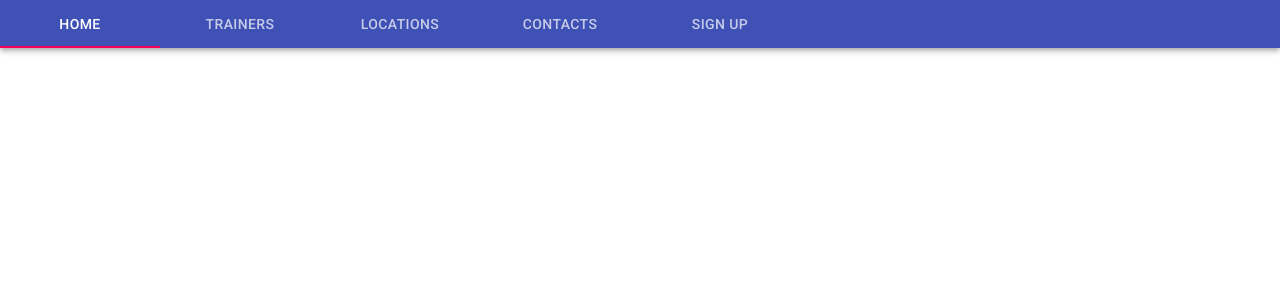
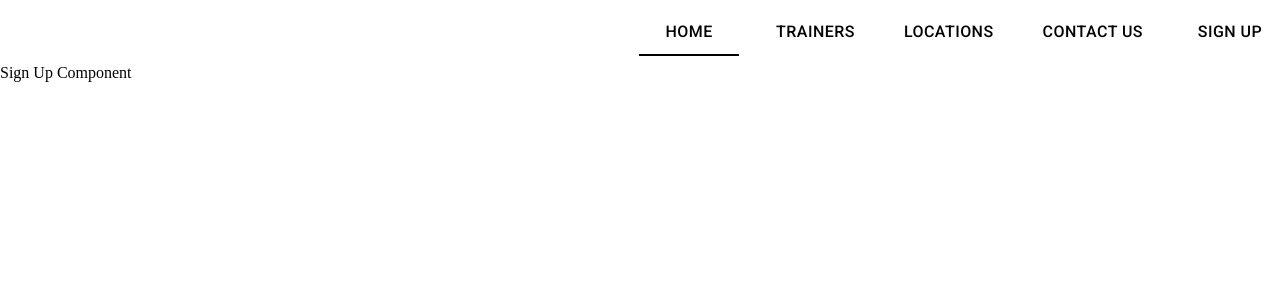
Before and after one commit to taerichard/ptReq, a React (Create React App) app in the folder client/: page /register in a window 1280 px wide. Shown: the top 300 px of the page. Built offline with nearby package versions, Linux system fonts and the light colour scheme.

Commit message:
working on styling header

```diff
--- a/client/package.json
+++ b/client/package.json
@@ -5,13 +5,13 @@
   "proxy": "http://localhost:5000",
   "dependencies": {
     "@material-ui/core": "^4.11.0",
+    "@material-ui/styles": "^4.10.0",
     "@testing-library/jest-dom": "^4.2.4",
     "@testing-library/react": "^9.3.2",
     "@testing-library/user-event": "^7.1.2",
     "axios": "^0.19.2",
     "react": "^16.13.1",
     "react-dom": "^16.13.1",
-    "react-router": "^5.2.0",
     "react-router-dom": "^5.2.0",
     "react-scripts": "^3.4.3"
   },
--- a/client/src/App.js
+++ b/client/src/App.js
@@ -1,18 +1,42 @@
 import React from "react";
 import Trainers from "./components/Trainers";
-import { Switch, Route } from "react-router-dom";
 import Header from "./components/Header";
+import { ThemeProvider } from "@material-ui/styles";
+import theme from "./components/ui/Theme";
+import TrainerList from "./components/Trainers/TrainerList";
+import { BrowserRouter, Route, Switch } from "react-router-dom";
 
-function App() {
+export default function App() {
   return (
     <div>
-      <Header />
-      <Switch>
-        <Route exact path="/" component={Trainers} />
-        <Route path="/trainers" component={Trainers} />
-      </Switch>
+      <ThemeProvider theme={theme}>
+        <BrowserRouter>
+          <Header />
+          <Switch>
+            <Route exact path="/" component={() => <div>Home</div>} />
+            <Route
+              exact
+              path="/trainer"
+              component={() => <div>Trainer Component</div>}
+            />
+            <Route
+              exact
+              path="/location"
+              component={() => <div>Location Component</div>}
+            />
+            <Route
+              exact
+              path="/contact"
+              component={() => <div>Contact Us Component</div>}
+            />
+            <Route
+              exact
+              path="/register"
+              component={() => <div>Sign Up Component</div>}
+            />
+          </Switch>
+        </BrowserRouter>
+      </ThemeProvider>
     </div>
   );
 }
-
-export default App;
--- a/client/src/components/Header.js
+++ b/client/src/components/Header.js
@@ -1,84 +1,94 @@
-import React from "react";
-import PropTypes from "prop-types";
+import React, { useState } from "react";
 import { makeStyles } from "@material-ui/core/styles";
+import ToolBar from "@material-ui/core/Toolbar";
 import AppBar from "@material-ui/core/AppBar";
 import Tabs from "@material-ui/core/Tabs";
 import Tab from "@material-ui/core/Tab";
-import Typography from "@material-ui/core/Typography";
-import Box from "@material-ui/core/Box";
+import { Link } from "react-router-dom";
+import useScrollTrigger from "@material-ui/core/useScrollTrigger";
 
-function TabPanel(props) {
-  const { children, value, index, ...other } = props;
+function ElevationScroll(props) {
+  const { children } = props;
 
-  return (
-    <div
-      role="tabpanel"
-      hidden={value !== index}
-      id={`simple-tabpanel-${index}`}
-      aria-labelledby={`simple-tab-${index}`}
-      {...other}
-    >
-      {value === index && (
-        <Box p={3}>
-          <Typography>{children}</Typography>
-        </Box>
-      )}
-    </div>
-  );
-}
+  const trigger = useScrollTrigger({
+    //event listener when users are scrolling
+    disableHysteresis: true, // if there is a delay when users are scrolling
+    threshold: 0, // defaults 100, it controls how far the user has to start scrolling before it triggers this event listener.
+  });
 
-TabPanel.propTypes = {
-  children: PropTypes.node,
-  index: PropTypes.any.isRequired,
-  value: PropTypes.any.isRequired,
-};
-
-function a11yProps(index) {
-  return {
-    id: `simple-tab-${index}`,
-    "aria-controls": `simple-tabpanel-${index}`,
-  };
+  return React.cloneElement(children, {
+    elevation: trigger ? 4 : 0,
+  });
 }
 
 const useStyles = makeStyles((theme) => ({
-  root: {
-    flexGrow: 1,
-    color: theme.palette.background.paper,
+  toolBarMargin: {
+    ...theme.mixins.toolbar,
+    marginLeft: "auto",
+  },
+  tab: {
+    ...theme.typography.tab,
+    minWidth: 100,
+    marginLeft: "25px",
   },
 }));
 
 export default function Header() {
   const classes = useStyles();
-  const [value, setValue] = React.useState(0);
+
+  const [value, setValue] = useState(0);
+  const [selectedIndex, setSelectedIndex] = useState(0);
 
   const handleChange = (event, newValue) => {
     setValue(newValue);
   };
 
   return (
-    <div className={classes.root}>
-      <AppBar position="static">
-        <Tabs
-          value={value}
-          onChange={handleChange}
-          aria-label="simple tabs example"
-        >
-          <Tab label="Home" {...a11yProps(0)} />
-          <Tab label="Trainers" {...a11yProps(1)} />
-          <Tab label="Locations" {...a11yProps(2)} />
-          <Tab label="Contacts" {...a11yProps(2)} />
-          <Tab label="Sign Up" {...a11yProps(2)} />
-        </Tabs>
-      </AppBar>
-      <TabPanel value={value} index={0}>
-        Item One
-      </TabPanel>
-      <TabPanel value={value} index={1}>
-        Item Two
-      </TabPanel>
-      <TabPanel value={value} index={2}>
-        Item Three
-      </TabPanel>
-    </div>
+    <React.Fragment>
+      <ElevationScroll>
+        <AppBar>
+          <ToolBar classes={{ root: classes.toolBarMargin }} disableGutters>
+            <Tabs
+              textColor="secondary"
+              //indicatorColor="white"
+              onChange={handleChange}
+              value={value}
+            >
+              <Tab
+                className={classes.tab}
+                label="Home"
+                to="/"
+                component={Link}
+              />
+              <Tab
+                className={classes.tab}
+                label="Trainers"
+                to="/trainer"
+                component={Link}
+              />
+              <Tab
+                className={classes.tab}
+                label="Locations"
+                to="/location"
+                component={Link}
+              />
+              <Tab
+                className={classes.tab}
+                label="Contact Us"
+                to="contact"
+                component={Link}
+              />
+              <Tab
+                className={classes.tab}
+                label="Sign Up"
+                to="/register"
+                component={Link}
+              />
+            </Tabs>
+          </ToolBar>
+        </AppBar>
+      </ElevationScroll>
+      <div className={classes.toolBarMargin} />
+    </React.Fragment>
   );
 }
--- /dev/null
+++ b/client/src/components/ui/Theme.js
@@ -0,0 +1,30 @@
+import { createMuiTheme } from "@material-ui/core/styles";
+
+const lightWhite = `#D8CFCF`;
+const white = "#FFFFFF";
+const black = `#000000`;
+export default createMuiTheme({
+  shadows: ["none"],
+  palette: {
+    common: {
+      white: "#FFFFFF",
+      lightWhite: lightWhite,
+    },
+    primary: {
+      main: white,
+    },
+    secondary: {
+      main: black,
+    },
+  },
+  typography: {
+    tab: {
+      color: black,
+      //fontFamily: "Raleway",
+      variant: "h1",
+      textShadow: "none",
+      //fontWeight: 800,
+      fontSize: "1rem",
+    },
+  },
+});
--- a/client/src/index.js
+++ b/client/src/index.js
@@ -1,13 +1,10 @@
 import React from "react";
 import ReactDOM from "react-dom";
 import App from "./App";
-import { BrowserRouter } from "react-router-dom";
 
 ReactDOM.render(
   <React.StrictMode>
-    <BrowserRouter>
-      <App />
-    </BrowserRouter>
+    <App />
   </React.StrictMode>,
   document.getElementById("root")
 );
```
